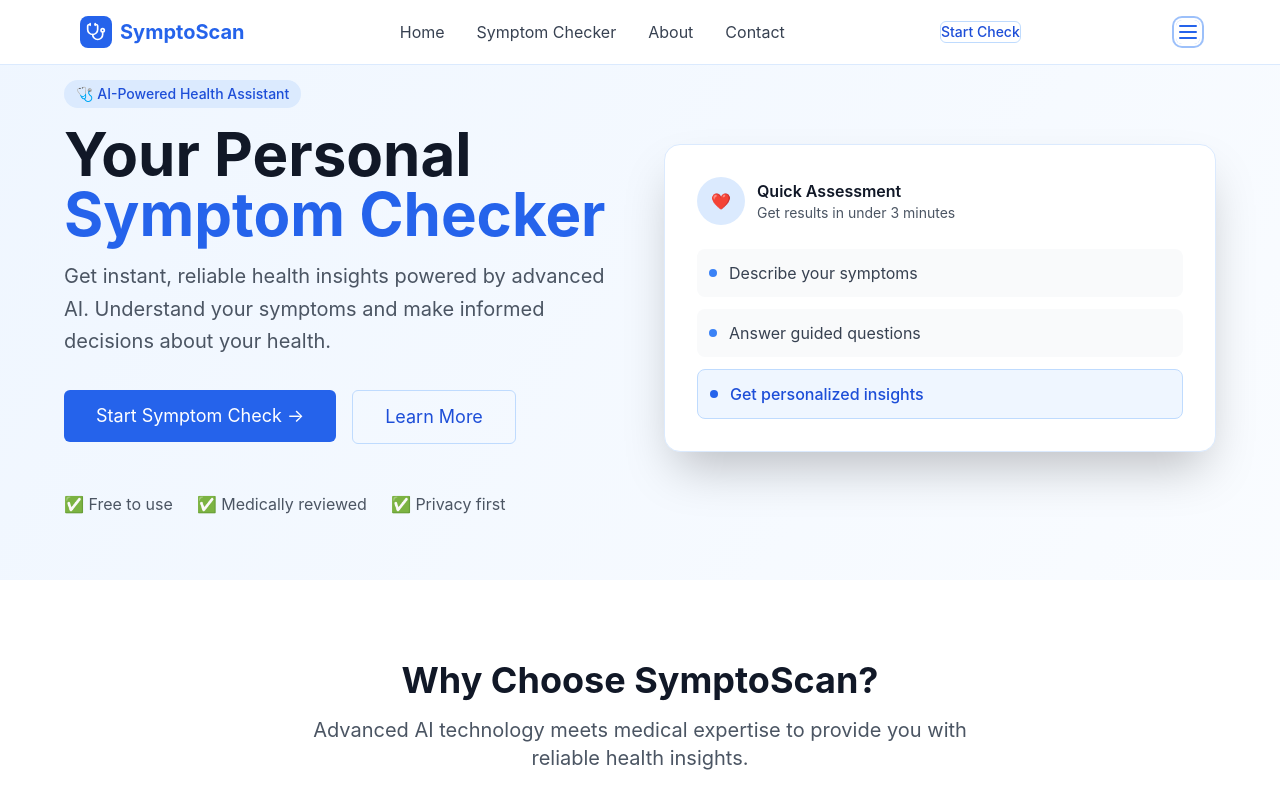
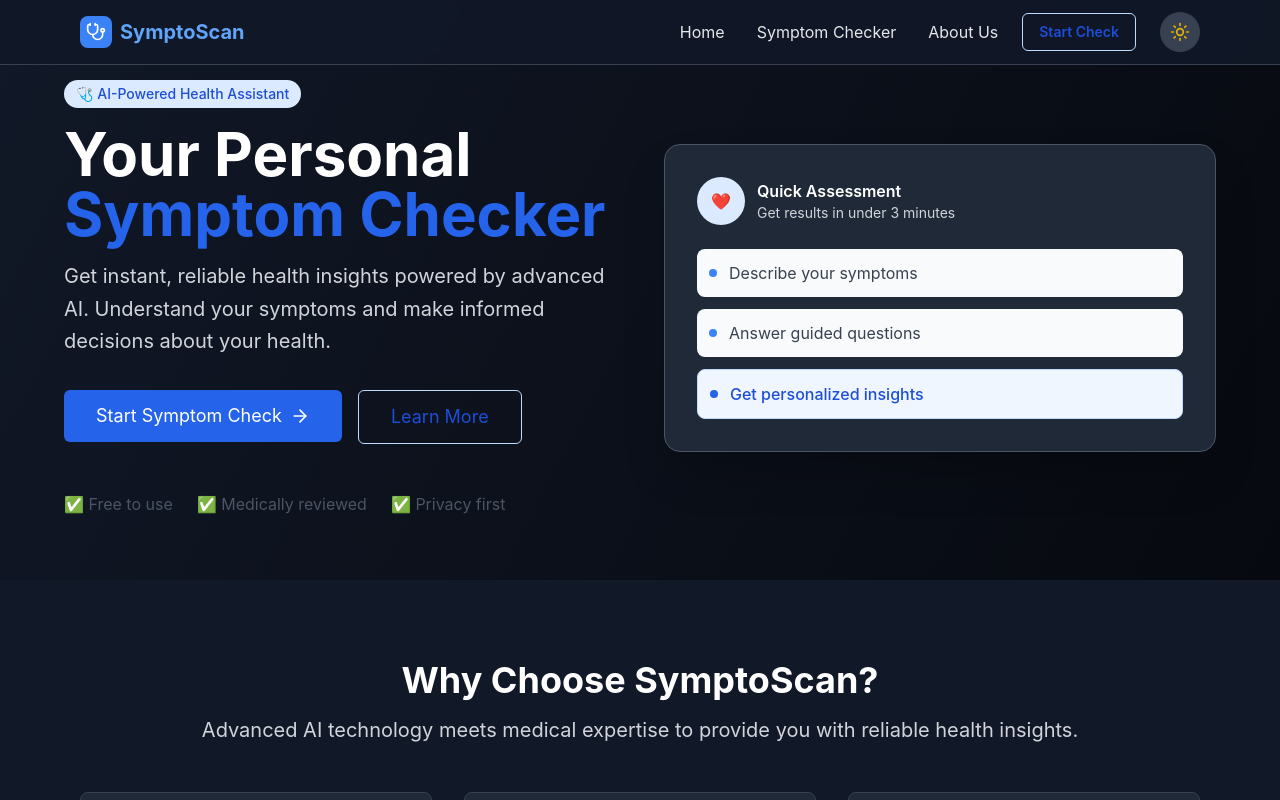
Before and after one commit to Abha1604/SymptoScan-, a React (Create React App) app: page / in a window 1280 px wide. Both pictures are taken after a click on the button "Toggle Dark Mode". Shown: the top 800 px of the page. Built offline with nearby package versions, Linux system fonts and the light colour scheme.

Commit message:
added dark mode toggle and enhanced UI design

```diff
--- a/src/App.js
+++ b/src/App.js
@@ -4,10 +4,13 @@ import './App.css';
 import logo from './logo.svg';
 import Header from "./components/Header";
 import Footer from "./components/Footer";
+import { ArrowRight } from "lucide-react";
+import { useDarkMode } from "./context/DarkModeContext";
 
 function App() {
+  const { isDark } = useDarkMode();
   return (
-    <div className="min-h-screen bg-gradient-to-br from-blue-50 to-white">
+    <div className="min-h-screen bg-gradient-to-br from-blue-50 to-white dark:from-gray-900 dark:to-black text-gray-900 dark:text-gray-100 transition-colors">
       <Header />
 
       {/* Hero Section */}
@@ -20,11 +23,11 @@ function App() {
                   {/* Stethoscope icon replaced with emoji for now */}
                   🩺 AI-Powered Health Assistant
                 </span>
-                <h1 className="text-4xl lg:text-6xl font-bold text-gray-900 leading-tight">
+                <h1 className="text-4xl lg:text-6xl font-bold text-gray-900 dark:text-white leading-tight">
                   Your Personal
                   <span className="text-blue-600 block">Symptom Checker</span>
                 </h1>
-                <p className="text-xl text-gray-600 leading-relaxed">
+                <p className="text-xl text-gray-600 dark:text-gray-300 leading-relaxed">
                   Get instant, reliable health insights powered by advanced AI. Understand your symptoms and make
                   informed decisions about your health.
                 </p>
@@ -32,8 +35,9 @@ function App() {
 
               <div className="flex flex-col sm:flex-row gap-4">
                 <Link to="/symptom-checker">
-                  <button className="bg-blue-600 hover:bg-blue-700 text-white px-8 py-3 text-lg rounded-md">
-                    Start Symptom Check →
+                  <button className="bg-blue-600 hover:bg-blue-700 text-white px-8 py-3 text-lg rounded-md flex items-center gap-2 group transition">
+                    Start Symptom Check
+                    <ArrowRight className="w-5 h-5 transition-transform duration-300 group-hover:translate-x-1" />
                   </button>
                 </Link>
                 <button className="border border-blue-200 text-blue-700 hover:bg-blue-50 px-8 py-3 rounded-md text-lg">
@@ -49,12 +53,12 @@ function App() {
             </div>
 
             <div className="relative">
-              <div className="bg-white rounded-2xl shadow-2xl p-8 border border-blue-100 space-y-6">
+              <div className="bg-white dark:bg-gray-800 rounded-2xl shadow-2xl p-8 border border-blue-100 dark:border-gray-600 space-y-6">
                 <div className="flex items-center gap-3">
                   <div className="w-12 h-12 bg-blue-100 rounded-full flex items-center justify-center">❤️</div>
                   <div>
-                    <h3 className="font-semibold text-gray-900">Quick Assessment</h3>
-                    <p className="text-gray-600 text-sm">Get results in under 3 minutes</p>
+                    <h3 className="font-semibold text-gray-900 dark:text-white">Quick Assessment</h3>
+                    <p className="text-gray-600 dark:text-gray-300 text-sm">Get results in under 3 minutes</p>
                   </div>
                 </div>
 
@@ -79,12 +83,18 @@ function App() {
       </section>
 
       {/* Features Section */}
-      <section className="py-20 bg-white">
+      <section className="py-20 bg-white dark:bg-gray-900">
         <div className="container mx-auto max-w-6xl px-4 text-center">
-          <h2 className="text-3xl lg:text-4xl font-bold text-gray-900 mb-4">Why Choose SymptoScan?</h2>
-          <p className="text-xl text-gray-600 max-w-2xl mx-auto mb-16">
+          <h2 className="text-3xl lg:text-4xl font-bold text-gray-900 dark:text-white">
+            Why Choose SymptoScan?
+          </h2>
+
+          {/* Add margin below heading */}
+          <p className="text-xl text-gray-600 dark:text-gray-300 mt-4 mb-12">
             Advanced AI technology meets medical expertise to provide you with reliable health insights.
           </p>
+
+          {/* Feature Cards */}
           <div className="grid md:grid-cols-3 gap-8">
             {[
               {
@@ -103,49 +113,94 @@ function App() {
                 desc: "Get immediate insights and recommendations without waiting for appointments.",
               },
             ].map((feature, idx) => (
-              <div key={idx} className="border border-blue-100 rounded-lg p-8 hover:shadow-lg transition-shadow">
+              <div
+                key={idx}
+                className="border border-blue-100 dark:border-gray-700 bg-white dark:bg-gray-800 rounded-lg p-8 hover:shadow-lg transition-shadow"
+              >
                 <div className="text-4xl mb-4">{feature.icon}</div>
-                <h3 className="text-xl font-semibold text-gray-900">{feature.title}</h3>
-                <p className="text-gray-600">{feature.desc}</p>
+                <h3 className="text-xl font-semibold text-gray-900 dark:text-white">
+                  {feature.title}
+                </h3>
+                <p className="text-gray-600 dark:text-gray-300">{feature.desc}</p>
               </div>
             ))}
           </div>
         </div>
       </section>
 
+
       {/* Stats Section */}
-      <section className="py-16 bg-blue-600 text-white">
+      <section className="py-16 bg-blue-600 dark:bg-gray-800 text-white">
         <div className="container mx-auto max-w-6xl px-4 grid md:grid-cols-3 gap-8 text-center">
           <div>
             <div className="text-4xl font-bold">500K+</div>
-            <div className="text-blue-100">Symptoms Analyzed</div>
+            <div className="text-blue-100 dark:text-gray-400">Symptoms Analyzed</div>
           </div>
           <div>
             <div className="text-4xl font-bold">95%</div>
-            <div className="text-blue-100">Accuracy Rate</div>
+            <div className="text-blue-100 dark:text-gray-400">Accuracy Rate</div>
           </div>
           <div>
             <div className="text-4xl font-bold">24/7</div>
-            <div className="text-blue-100">Available</div>
+            <div className="text-blue-100 dark:text-gray-400">Available</div>
           </div>
         </div>
       </section>
 
       {/* CTA Section */}
-      <section className="py-20 bg-gradient-to-r from-blue-50 to-indigo-50 text-center">
-        <div className="container mx-auto max-w-4xl px-4 space-y-8">
-          <h2 className="text-3xl lg:text-4xl font-bold text-gray-900">Ready to Check Your Symptoms?</h2>
-          <p className="text-xl text-gray-600">
+      <section className="py-20 bg-gradient-to-r from-blue-50 to-indigo-50 dark:from-gray-900 dark:to-gray-800 text-center">
+        <div className="container mx-auto max-w-4xl px-4 space-y-6">
+          <h2 className="text-3xl lg:text-4xl font-bold text-gray-900 dark:text-white">
+            Ready to Check Your Symptoms?
+          </h2>
+
+          <p className="text-lg text-gray-600 dark:text-gray-300">
             Take the first step towards better health with our AI-powered symptom checker.
           </p>
-          <Link to="/symptom-checker">
-            <button className="bg-blue-600 hover:bg-blue-700 text-white px-12 py-4 rounded-md text-lg">
-              Start Your Health Assessment →
-            </button>
-          </Link>
-          <p className="text-sm text-gray-500">
+
+          {/* Button centered */}
+          <div className="flex justify-center">
+            <Link to="/symptom-checker">
+              <button className="bg-blue-600 hover:bg-blue-700 text-white px-10 py-3 rounded-md text-lg font-semibold shadow-md transition flex items-center gap-2 group">
+                Start Your Health Assessment
+                <ArrowRight className="w-5 h-5 transition-transform duration-300 group-hover:translate-x-1" />
+              </button>
+            </Link>
+          </div>
+
+          <p className="text-sm text-gray-500 pt-4">
             * This tool is for informational purposes only and should not replace professional medical advice.
           </p>
+        </div>
+      </section>
+
+      {/* About Section */}
+      <section className="py-20 bg-white dark:bg-gray-900 text-center" id="about">
+        <div className="container mx-auto max-w-5xl px-4 space-y-8">
+          <h2 className="text-3xl lg:text-4xl font-bold text-gray-900 dark:text-white">About SymptoScan</h2>
+          <p className="text-lg text-gray-600 dark:text-gray-300">
+            SymptoScan is your trusted AI-powered health companion. It helps users quickly understand their symptoms through guided, medically-reviewed assessments.
+          </p>
+          <div className="grid md:grid-cols-3 gap-8 pt-8">
+            <div className="bg-blue-50 dark:bg-gray-800 p-6 rounded-lg shadow-sm">
+              <h3 className="font-semibold text-blue-700 dark:text-blue-400 mb-2">Built with AI</h3>
+              <p className="text-gray-600 dark:text-gray-300 text-sm">
+                Our algorithms use advanced models trained on verified medical datasets.
+              </p>
+            </div>
+            <div className="bg-blue-50 dark:bg-gray-800 p-6 rounded-lg shadow-sm">
+              <h3 className="font-semibold text-blue-700 dark:text-blue-400 mb-2">Privacy-Centered</h3>
+              <p className="text-gray-600 dark:text-gray-300 text-sm">
+                We don’t collect or store user data. All assessments are processed privately.
+              </p>
+            </div>
+            <div className="bg-blue-50 dark:bg-gray-800 p-6 rounded-lg shadow-sm">
+              <h3 className="font-semibold text-blue-700 dark:text-blue-400 mb-2">Instant & Accessible</h3>
+              <p className="text-gray-600 dark:text-gray-300 text-sm">
+                Get reliable health suggestions in less than 3 minutes — anytime, anywhere.
+              </p>
+            </div>
+          </div>
         </div>
       </section>
 
--- a/src/SymptomChecker.jsx
+++ b/src/SymptomChecker.jsx
@@ -3,8 +3,10 @@ import Header from "./components/Header";
 import Footer from "./components/Footer";
 import axios from "axios";
 import SymptomInfo from "./Response";
+import { useDarkMode } from "./context/DarkModeContext";
 
 function SymptomChecker() {
+  const { isDark } = useDarkMode();
   const [responseData, setResponseData] = useState(null);
   const [formData, setFormData] = useState({
     age: "",
@@ -64,11 +66,11 @@ function SymptomChecker() {
   };
 
   return (
-    <div className="min-h-screen bg-gradient-to-br from-blue-50 to-white">
+    <div className="min-h-screen bg-gradient-to-br from-blue-50 to-white dark:from-gray-900 dark:to-black text-gray-900 dark:text-gray-100 transition-colors">
       <Header />
       <div className="pt-20 pb-16 px-4 max-w-2xl mx-auto text-center">
-        <h1 className="text-3xl font-bold text-gray-900">Symptom Checker</h1>
-        <p className="text-lg text-gray-600 mb-6">
+        <h1 className="text-3xl font-bold text-gray-900 dark:text-white">Symptom Checker</h1>
+        <p className="text-lg text-gray-600 dark:text-gray-300 mb-6">
           Fill in the details below to get health insights
         </p>
 
@@ -78,12 +80,12 @@ function SymptomChecker() {
             placeholder="Your Age"
             value={formData.age}
             onChange={(e) => handleInputChange("age", e.target.value)}
-            className="border p-2 rounded w-full"
+            className="border border-gray-300 dark:border-gray-700 bg-white dark:bg-gray-800 text-gray-900 dark:text-white p-2 rounded w-full"
           />
           <select
             value={formData.gender}
             onChange={(e) => handleInputChange("gender", e.target.value)}
-            className="border p-2 rounded w-full"
+            className="border border-gray-300 dark:border-gray-700 bg-white dark:bg-gray-800 text-gray-900 dark:text-white p-2 rounded w-full"
           >
             <option value="">Select Gender</option>
             <option>Male</option>
@@ -94,12 +96,12 @@ function SymptomChecker() {
             placeholder="Describe symptoms..."
             value={formData.symptoms}
             onChange={(e) => handleInputChange("symptoms", e.target.value)}
-            className="border p-3 rounded w-full h-28"
+            className="border border-gray-300 dark:border-gray-700 bg-white dark:bg-gray-800 text-gray-900 dark:text-white p-3 rounded w-full h-28"
           />
           <select
             value={formData.duration}
             onChange={(e) => handleInputChange("duration", e.target.value)}
-            className="border p-2 rounded w-full"
+            className="border border-gray-300 dark:border-gray-700 bg-white dark:bg-gray-800 text-gray-900 dark:text-white p-2 rounded w-full"
           >
             <option value="">Duration</option>
             <option>Less than a day</option>
@@ -109,7 +111,7 @@ function SymptomChecker() {
           <select
             value={formData.severity}
             onChange={(e) => handleInputChange("severity", e.target.value)}
-            className="border p-2 rounded w-full"
+            className="border border-gray-300 dark:border-gray-700 bg-white dark:bg-gray-800 text-gray-900 dark:text-white p-2 rounded w-full"
           >
             <option value="">Severity</option>
             <option>Mild</option>
@@ -120,12 +122,12 @@ function SymptomChecker() {
             placeholder="Additional Info"
             value={formData.additionalInfo}
             onChange={(e) => handleInputChange("additionalInfo", e.target.value)}
-            className="border p-3 rounded w-full h-20"
+            className="border border-gray-300 dark:border-gray-700 bg-white dark:bg-gray-800 text-gray-900 dark:text-white p-3 rounded w-full h-20"
           />
         </div>
 
         <button
-          className="mt-6 px-6 py-2 bg-green-600 text-white rounded hover:bg-green-700 transition"
+          className="mt-6 px-6 py-2 bg-green-600 hover:bg-green-700 text-white rounded transition"
           onClick={getResults}
         >
           Get Results
--- a/src/components/Header.jsx
+++ b/src/components/Header.jsx
@@ -1,80 +1,58 @@
-import React, { useState } from "react";
-import { Link } from "react-router-dom"; // Only if you're using react-router-dom
+import React from "react";
+import { Link } from "react-router-dom";
 import { Button } from "../components/ui/button";
-import { Sheet, SheetContent, SheetTrigger } from "../components/ui/sheet";
-import { Stethoscope, Menu } from "lucide-react";
+import { Stethoscope, Sun, Moon } from "lucide-react";
+import { useDarkMode } from "../context/DarkModeContext";
 
 function Header() {
-  const [isOpen, setIsOpen] = useState(false);
+  const { isDark, setIsDark } = useDarkMode();
+
+  const toggleDarkMode = () => {
+    setIsDark(!isDark);
+  };
 
   return (
-    <header className="fixed top-0 w-full bg-white/95 backdrop-blur-sm border-b border-blue-100 z-50">
+    <header className="fixed top-0 w-full bg-white dark:bg-gray-900/90 backdrop-blur-sm border-b border-blue-100 dark:border-gray-700 z-50 transition">
       <div className="container mx-auto max-w-6xl px-4">
         <div className="flex items-center justify-between h-16">
           {/* Logo */}
-          <Link to="/" className="flex items-center gap-2 font-bold text-xl text-blue-600">
-            <div className="w-8 h-8 bg-blue-600 rounded-lg flex items-center justify-center">
+          <Link to="/" className="flex items-center gap-2 font-bold text-xl text-blue-600 dark:text-blue-400">
+            <div className="w-8 h-8 bg-blue-600 dark:bg-blue-500 rounded-lg flex items-center justify-center">
               <Stethoscope className="w-5 h-5 text-white" />
             </div>
             SymptoScan
           </Link>
 
-          {/* Desktop Navigation */}
+          {/* Navigation + Actions */}
+          <div className="flex items-center gap-6">
             <nav className="hidden md:flex items-center gap-8">
-            <Link to="/" className="text-gray-700 hover:text-blue-600 transition-colors">
+              <Link to="/" className="text-gray-700 dark:text-gray-200 hover:text-blue-600 dark:hover:text-blue-400 transition-colors">
                 Home
               </Link>
-            <Link to="/symptom-checker" className="text-gray-700 hover:text-blue-600 transition-colors">
+              <Link to="/symptom-checker" className="text-gray-700 dark:text-gray-200 hover:text-blue-600 dark:hover:text-blue-400 transition-colors">
                 Symptom Checker
               </Link>
-            <a href="#" className="text-gray-700 hover:text-blue-600 transition-colors">
-              About
-            </a>
-            <a href="#" className="text-gray-700 hover:text-blue-600 transition-colors">
-              Contact
+              <a href="#about" className="text-gray-700 dark:text-gray-200 hover:text-blue-600 dark:hover:text-blue-400 transition-colors">
+                About Us
               </a>
             </nav>
 
-          {/* CTA Button */}
-          <div className="hidden md:flex items-center gap-4">
-            <Button variant="outline" className="border-blue-200 text-blue-700 hover:bg-blue-50 bg-transparent">
+            <Button variant="outline" className="bg-blue-100 text-blue-700 hover:bg-blue-600 hover:text-white font-semibold shadow-sm px-4 py-2 rounded-md transition hidden md:inline-flex">
               <Link to="/symptom-checker">Start Check</Link>
             </Button>
+
+            <button
+              onClick={toggleDarkMode}
+              className="w-10 h-10 rounded-full bg-gray-200 dark:bg-gray-700 flex items-center justify-center transition"
+              title="Toggle Dark Mode"
+            >
+              {isDark ? (
+                <Sun className="w-5 h-5 text-yellow-500" />
+              ) : (
+                <Moon className="w-5 h-5 text-gray-800" />
+              )}
+            </button>
           </div>
-
-          {/* Mobile Menu */}
-          <Sheet open={isOpen} onOpenChange={setIsOpen}>
-            <SheetTrigger asChild className="md:hidden">
-              <Button variant="ghost" size="icon">
-                <Menu className="w-6 h-6" />
-              </Button>
-            </SheetTrigger>
-            {isOpen && (
-              <div className="fixed top-0 right-0 w-80 h-full bg-white shadow-lg z-50 p-6 overflow-y-auto">
-                <div className="flex items-center justify-between mb-8">
-                  <Link to="/" className="flex items-center gap-2 font-bold text-xl text-blue-600">
-                    <div className="w-8 h-8 bg-blue-600 rounded-lg flex items-center justify-center">
-                      <Stethoscope className="w-5 h-5 text-white" />
-                    </div>
-                    SymptoScan
-                  </Link>
-                </div>
-
-                <nav className="flex flex-col gap-6">
-                  <Link to="/" className="text-lg text-gray-700 hover:text-blue-600" onClick={() => setIsOpen(false)}>Home</Link>
-                  <Link to="/symptom-checker" className="text-lg text-gray-700 hover:text-blue-600" onClick={() => setIsOpen(false)}>Symptom Checker</Link>
-                  <a href="#" className="text-lg text-gray-700 hover:text-blue-600">About</a>
-                  <a href="#" className="text-lg text-gray-700 hover:text-blue-600">Contact</a>
-
-                  <div className="pt-6 border-t border-gray-200">
-                    <Button className="w-full bg-blue-600 hover:bg-blue-700 text-white">
-                      <Link to="/symptom-checker" onClick={() => setIsOpen(false)}>Start Symptom Check</Link>
-                    </Button>
-                  </div>
-                </nav>
-              </div>
-            )}
-          </Sheet>
         </div>
       </div>
     </header>
--- /dev/null
+++ b/src/context/DarkModeContext.js
@@ -0,0 +1,29 @@
+// src/context/DarkModeContext.js
+import React, { createContext, useContext, useEffect, useState } from "react";
+
+const DarkModeContext = createContext();
+
+export const DarkModeProvider = ({ children }) => {
+  const [isDark, setIsDark] = useState(() => {
+    return localStorage.getItem("theme") === "dark";
+  });
+
+  useEffect(() => {
+    const root = document.documentElement;
+    if (isDark) {
+      root.classList.add("dark");
+      localStorage.setItem("theme", "dark");
+    } else {
+      root.classList.remove("dark");
+      localStorage.setItem("theme", "light");
+    }
+  }, [isDark]);
+
+  return (
+    <DarkModeContext.Provider value={{ isDark, setIsDark }}>
+      {children}
+    </DarkModeContext.Provider>
+  );
+};
+
+export const useDarkMode = () => useContext(DarkModeContext);
--- a/src/index.css
+++ b/src/index.css
@@ -12,6 +12,10 @@ code {
     monospace;
 }
 
+html {
+  scroll-behavior: smooth;
+}
+
 @tailwind base;
 @tailwind components;
 @tailwind utilities;
--- a/src/index.js
+++ b/src/index.js
@@ -3,14 +3,17 @@ import ReactDOM from 'react-dom/client';
 import { BrowserRouter, Routes, Route } from 'react-router-dom';
 import App from './App';
 import SymptomChecker from './SymptomChecker';
+import { DarkModeProvider } from './context/DarkModeContext'; // ✅ import provider
 import './index.css';
 
 const root = ReactDOM.createRoot(document.getElementById('root'));
 root.render(
+  <DarkModeProvider> {/* ✅ wrap everything */}
     <BrowserRouter>
       <Routes>
         <Route path="/" element={<App />} />
         <Route path="/symptom-checker" element={<SymptomChecker />} />
       </Routes>
     </BrowserRouter>
+  </DarkModeProvider>
 );
--- a/tailwind.config.js
+++ b/tailwind.config.js
@@ -3,8 +3,9 @@ module.exports = {
   content: [
     "./src/**/*.{js,jsx,ts,tsx}", // important for Tailwind to scan your files
   ],
+  darkMode: 'class', // ✅ enable class-based dark mode
   theme: {
     extend: {},
   },
   plugins: [],
-}
+};
```
Also changed, not shown: public/index.html (+9 -0 lines), src/components/Footer.jsx (+17 -55 lines). Lines whose indentation alone changed are shown as unchanged.
